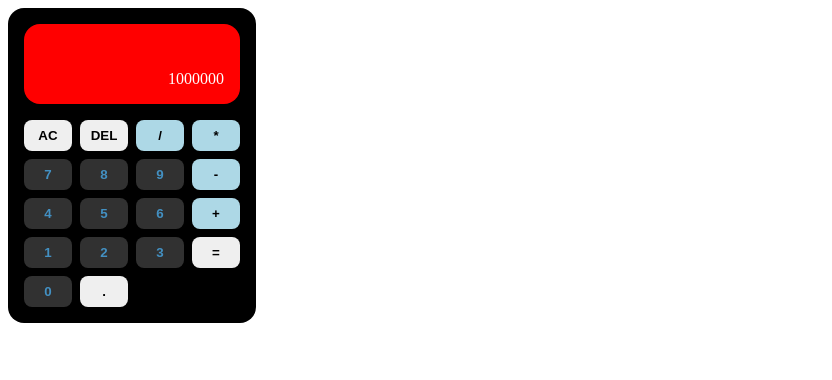
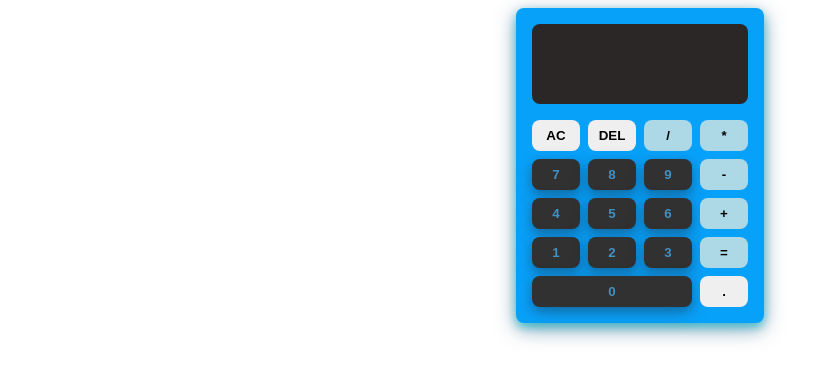
Before and after one commit to heisleonard8/calculator, a plain HTML site: page index.html in a window 1280 px wide. Shown: the whole page, without its empty margins (0-832 px from the left). Drawn offline with Linux system fonts and the light colour scheme.

Commit message:
Shadow Effects

```diff
--- a/index.html
+++ b/index.html
@@ -10,7 +10,7 @@
     <!-- Calculator Container -->
     <main>
       <!-- output screen -->
-      <div id="output">1000000</div>
+      <div id="output"></div>
 
       <!-- calculator buttons -->
       <div class="buttons">
@@ -29,8 +29,8 @@
         <button class="number">1</button>
         <button class="number">2</button>
         <button class="number">3</button>
-        <button>=</button>
-        <button class="number">0</button>
+        <button class="operator">=</button>
+        <button class="number span">0</button>
         <button>.</button>
       </div>
     </main>
--- a/styles.css
+++ b/styles.css
@@ -1,8 +1,17 @@
+body {
+  display: flex;
+  justify-content: center;
+  align-items: center;
+}
+
 main {
+  margin: 0 auto;
   width: max-content;
   padding: 1rem;
-  background-color: black;
-  border-radius: 1rem;
+  box-shadow: 0 4px 8px 0 rgba(9, 193, 210, 0.586),
+    0 6px 20px 0 rgba(4, 66, 110, 0.509);
+  background-color: rgb(8, 161, 249);
+  border-radius: 0.5rem;
 }
 
 #output {
@@ -10,8 +19,11 @@ main {
   margin-bottom: 1rem;
   color: white;
   padding: 1rem;
-  background-color: red;
-  border-radius: 1rem;
+  font-family: sans-serif, Arial;
+  font-weight: 600;
+  font-size: 1.5rem;
+  background-color: rgb(43, 39, 39);
+  border-radius: 0.5rem;
   display: flex;
   align-items: flex-end;
   justify-content: flex-end;
@@ -27,12 +39,18 @@ button {
   padding: 0.5rem;
   border: none;
   border-radius: 0.5rem;
+  cursor: pointer;
   font-weight: 600;
+}
+
+.span {
+  grid-column: span 3;
 }
 
 .number {
   background-color: rgb(49, 49, 49);
   color: rgb(67, 144, 194);
+  box-shadow: 0 4px 8px 0 rgba(0, 0, 0, 0.2), 0 6px 20px 0 rgba(78, 2, 2, 0.19);
 }
 
 .operator {
```
